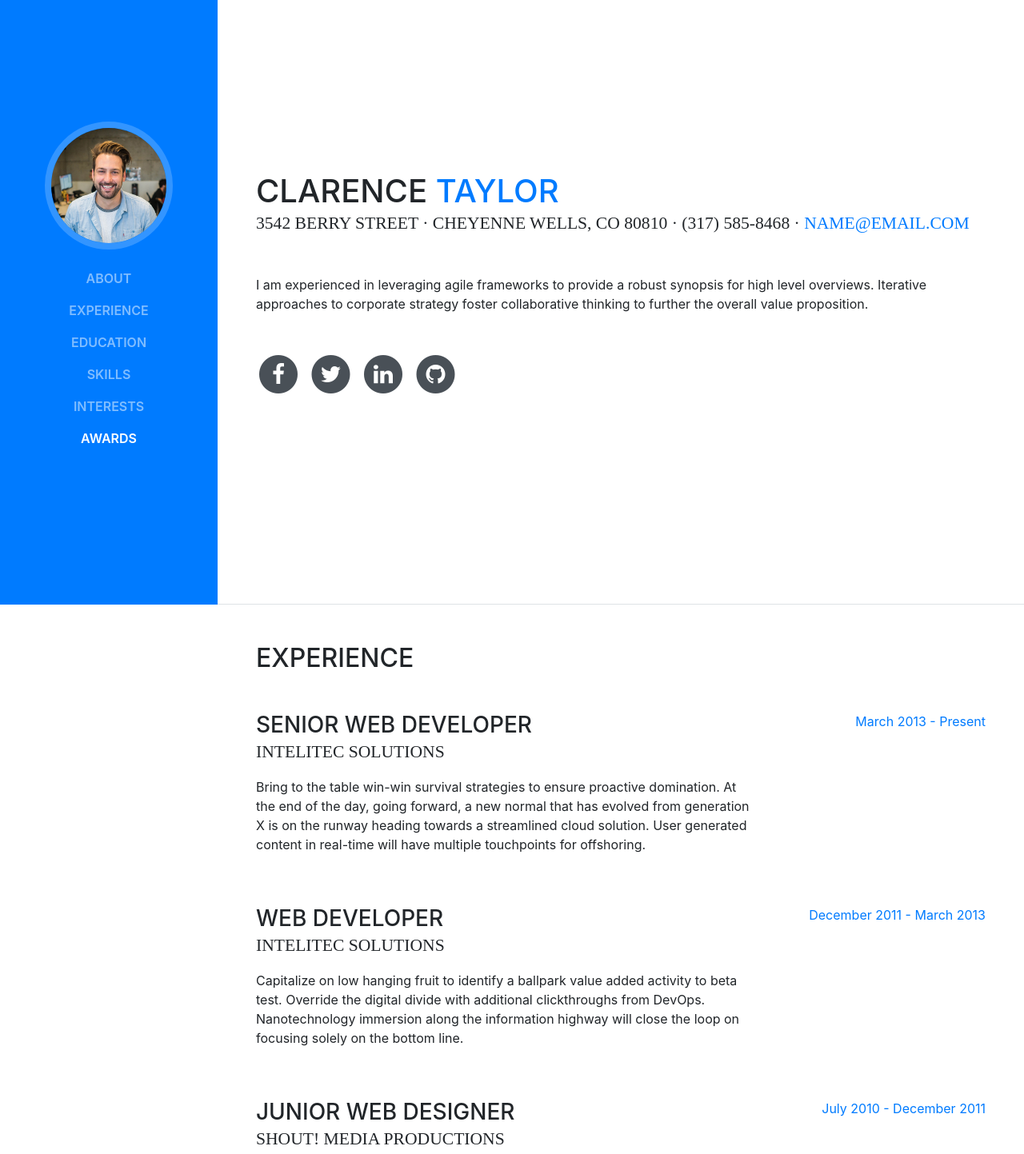
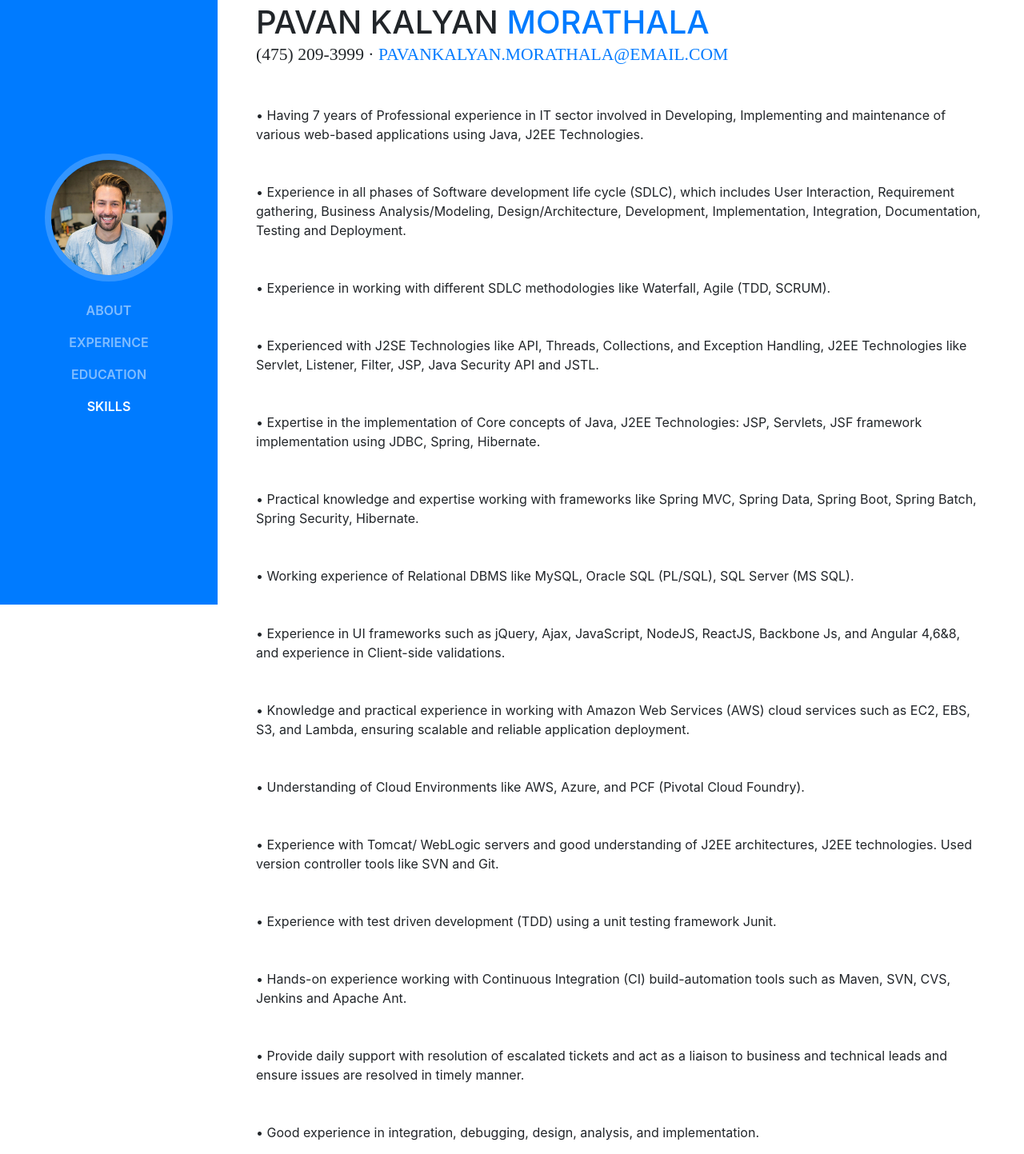
Before and after one commit to Pavan6339/pavan6339.github.io, a website with bundled scripts: page index.html in a window 1280 px wide. Shown: the part 44-1487 px from the top of the page at 80% size. Built offline with nearby package versions, Linux system fonts and the light colour scheme; a web font is replaced by a local one.

Commit message:
Update index.html

```diff
--- a/index.html
+++ b/index.html
@@ -8,7 +8,7 @@
     <meta name="description" content="">
     <meta name="author" content="">
 
-    <title>Resume - Start Bootstrap Theme</title>
+    <title>Pavan Kalyan Morathala</title>
 
     <!-- Bootstrap core CSS -->
     <link href="vendor/bootstrap/css/bootstrap.min.css" rel="stylesheet">
@@ -29,7 +29,7 @@
 
     <nav class="navbar navbar-expand-lg navbar-dark bg-primary fixed-top" id="sideNav">
       <a class="navbar-brand js-scroll-trigger" href="#page-top">
-        <span class="d-block d-lg-none">Start Bootstrap</span>
+        <span class="d-block d-lg-none">Pavan Reddy Morathala</span>
         <span class="d-none d-lg-block">
           <img class="img-fluid img-profile rounded-circle mx-auto mb-2" src="img/profile.jpg" alt="">
         </span>
@@ -51,12 +51,14 @@
           <li class="nav-item">
             <a class="nav-link js-scroll-trigger" href="#skills">Skills</a>
           </li>
+          <!--
           <li class="nav-item">
             <a class="nav-link js-scroll-trigger" href="#interests">Interests</a>
           </li>
           <li class="nav-item">
             <a class="nav-link js-scroll-trigger" href="#awards">Awards</a>
           </li>
+          -->
         </ul>
       </div>
     </nav>
@@ -65,13 +67,29 @@
 
       <section class="resume-section p-3 p-lg-5 d-flex d-column" id="about">
         <div class="my-auto">
-          <h1 class="mb-0">Clarence
-            <span class="text-primary">Taylor</span>
+          <h1 class="mb-0">Pavan Kalyan
+            <span class="text-primary">Morathala</span>
           </h1>
-          <div class="subheading mb-5">3542 Berry Street · Cheyenne Wells, CO 80810 · (317) 585-8468 ·
-            <a href="mailto:name@email.com">name@email.com</a>
+          <div class="subheading mb-5"> (475) 209-3999 ·
+            <a href="mailto:pavankalyan.morathala@email.com">pavankalyan.morathala@email.com</a>
           </div>
-          <p class="mb-5">I am experienced in leveraging agile frameworks to provide a robust synopsis for high level overviews. Iterative approaches to corporate strategy foster collaborative thinking to further the overall value proposition.</p>
+          <p class="mb-5">•	Having 7 years of Professional experience in IT sector involved in Developing, Implementing and maintenance of various web-based applications using Java, J2EE Technologies.</p>
+<p class="mb-5">•	Experience in all phases of Software development life cycle (SDLC), which includes User Interaction, Requirement gathering, Business Analysis/Modeling, Design/Architecture, Development, Implementation, Integration, Documentation, Testing and Deployment.</p>
+<p class="mb-5">•	Experience in working with different SDLC methodologies like Waterfall, Agile (TDD, SCRUM).</p>
+<p class="mb-5">•	Experienced with J2SE Technologies like API, Threads, Collections, and Exception Handling, J2EE Technologies like Servlet, Listener, Filter, JSP, Java Security API and JSTL.</p>
+<p class="mb-5">•	Expertise in the implementation of Core concepts of Java, J2EE Technologies: JSP, Servlets, JSF framework implementation using JDBC, Spring, Hibernate.</p>
+<p class="mb-5">•	Practical knowledge and expertise working with frameworks like Spring MVC, Spring Data, Spring Boot, Spring Batch, Spring Security, Hibernate.</p>
+<p class="mb-5">•	Working experience of Relational DBMS like MySQL, Oracle SQL (PL/SQL), SQL Server (MS SQL). </p>
+<p class="mb-5">•	Experience in UI frameworks such as jQuery, Ajax, JavaScript, NodeJS, ReactJS, Backbone Js, and Angular 4,6&8, and experience in Client-side validations.</p>
+<p class="mb-5">•	Knowledge and practical experience in working with Amazon Web Services (AWS) cloud services such as EC2, EBS, S3, and Lambda, ensuring scalable and reliable application deployment.</p>
+<p class="mb-5">•	Understanding of Cloud Environments like AWS, Azure, and PCF (Pivotal Cloud Foundry).</p>
+<p class="mb-5">•	Experience with Tomcat/ WebLogic servers and good understanding of J2EE architectures, J2EE technologies. Used version controller tools like SVN and Git.</p>
+<p class="mb-5">•	Experience with test driven development (TDD) using a unit testing framework Junit.</p>
+<p class="mb-5">•	Hands-on experience working with Continuous Integration (CI) build-automation tools such as Maven, SVN, CVS, Jenkins and Apache Ant.</p>
+<p class="mb-5">•	Provide daily support with resolution of escalated tickets and act as a liaison to business and technical leads and ensure issues are resolved in timely manner.</p>
+<p class="mb-5">•	Good experience in integration, debugging, design, analysis, and implementation.</p>
+<p class="mb-5">•	Experience in Agile Methodologies SCRUM in different project life cycles. Able to handle diverse situations, multiple projects, and rapidly changing priorities.</p>
+
           <ul class="list-inline list-social-icons mb-0">
             <li class="list-inline-item">
               <a href="#">
```
